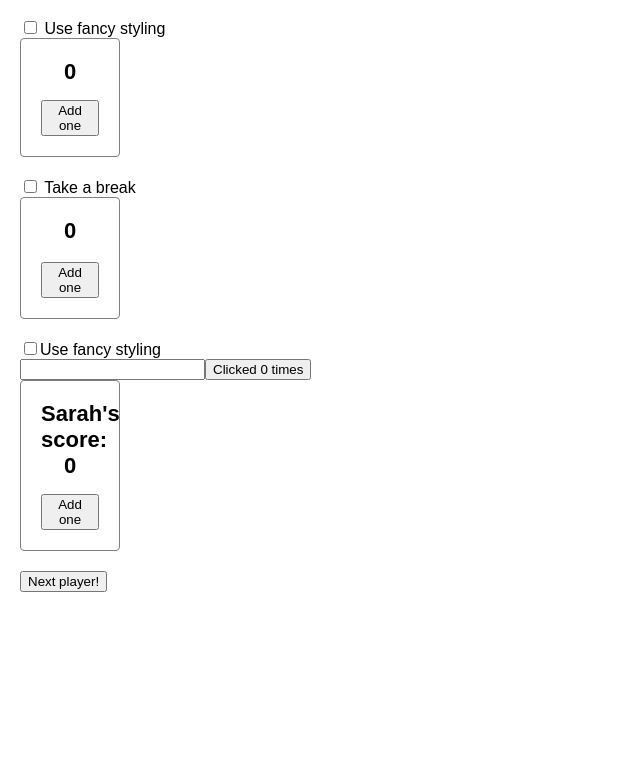
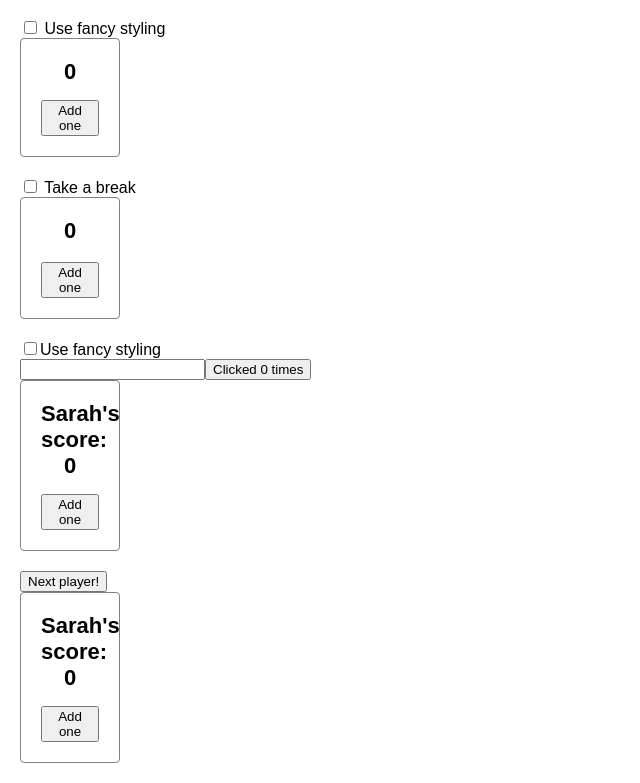
Before and after one commit to zelitosaide/react-js-course, a React (Create React App) app: page / in a window 1280 px wide. Shown: the part 458-1241 px from the top of the page, without its empty margins (0-640 px from the left). Before the commit the page ends 1070 px from the top, so only its background shows below. Built offline with nearby package versions, Linux system fonts and the light colour scheme.

Commit message:
Preserving and Resetting State

```diff
--- a/src/learn/learn-react/managing-state/preserving-and-resetting-state/index.js
+++ b/src/learn/learn-react/managing-state/preserving-and-resetting-state/index.js
@@ -23,6 +23,13 @@ export default function Index() {
 
 function Scoreboard() {
   const [isPlayerA, setIsPlayerA] = useState(false);
+
+  return (
+    <div>
+      {isPlayerA && <Counter person="Taylor" />}
+      {!isPlayerA && <Counter person="Sarah" />}
+    </div>
+  );
 }
 
 function Scoreboard2() {
```
